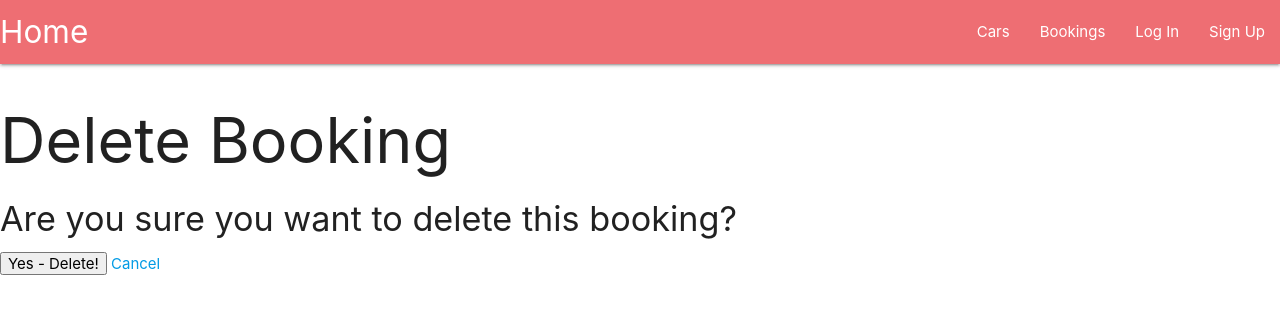
After one commit to tribaaldos/Rent-A-Car, a Django app: page /bookings/1/delete/ in a window 1280 px wide. The commit adds this page. Shown: the top 314 px of the page. Run offline with Django 4.2, Linux system fonts and the light colour scheme; tables that the repository leaves empty hold one stand-in row (values such as "Sample post").

Commit message:
booking Delete

```diff
--- a/main_app/templates/bookings/index.html
+++ b/main_app/templates/bookings/index.html
@@ -9,8 +9,10 @@
         <p>Start Date: {{ booking.trip_start }}</p>
         <p>End Date: {{ booking.trip_end }}</p>
         <p>Car: {{ booking.car.model }} </p>
+        <div>
+            <a href="{% url 'cancel_booking' booking.booking_number %}">Delete</a>
+        </div>
     </div>
-  </a>
 {% endfor %}
 
 {% endblock %}
--- a/main_app/templates/cars/index.html
+++ b/main_app/templates/cars/index.html
@@ -10,6 +10,7 @@
         <p>Model: {{ car.model }}</p>
         <p>Year: {{ car.year }}</p>
         <p>Price Per Day: ${{ car.price_per_day }}</p>
+        <p>id: {{ car.id }}</p>
     </div>
   </a>
 {% endfor %}
--- /dev/null
+++ b/main_app/templates/main_app/booking_confirm_delete.html
@@ -0,0 +1,15 @@
+{% extends 'base.html' %}
+
+{% block content %}
+
+<h1>Delete Booking</h1>
+
+<h4>Are you sure you want to delete this booking?</h4>
+
+<form action="" method="POST">
+    {% csrf_token %}
+    <input type="submit" value="Yes - Delete!">
+    <a href="{% url 'all_bookings' %}">Cancel</a>
+</form>
+
+{% endblock %}
--- a/main_app/urls.py
+++ b/main_app/urls.py
@@ -7,7 +7,6 @@ urlpatterns = [
     path('cars/', views.cars_index, name='all_cars'),
     path('bookings/', views.bookings_index, name='all_bookings'),
     path('cars/<int:car_id>/', views.cars_detail, name='detail'),
-    path('cars/<int:car_id>/add_booking/',
-         views.add_booking, name='add_booking'),
-
+    path('cars/<int:car_id>/add_booking/', views.add_booking, name='add_booking'),
+    path('bookings/<int:pk>/delete/', views.BookingDelete.as_view(), name='cancel_booking')
 ]
--- a/main_app/views.py
+++ b/main_app/views.py
@@ -3,7 +3,7 @@ from django.contrib.auth import login
 from django.contrib.auth.forms import UserCreationForm
 from django.contrib.auth.decorators import login_required
 from django.contrib.auth.mixins import LoginRequiredMixin
-from django.views.generic.edit import CreateView
+from django.views.generic.edit import CreateView, DeleteView
 from .models import Car, Booking
 from .forms import BookingForm
 
@@ -47,6 +47,9 @@ def add_booking(request, car_id):
         new_booking.save()
     return redirect('all_bookings')
 
+class BookingDelete (DeleteView):
+    model = Booking
+    success_url = '/bookings'
 
 def signup(request):
     error_message = ''
```
